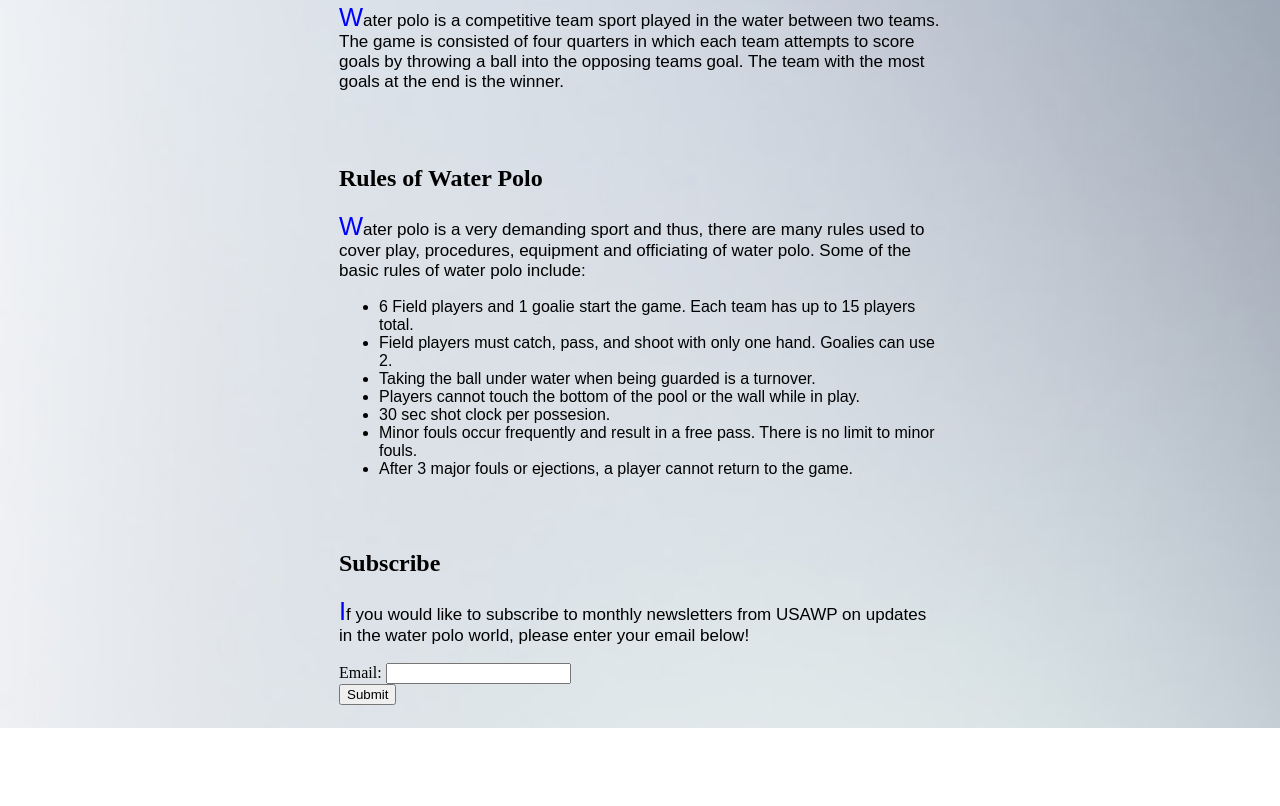
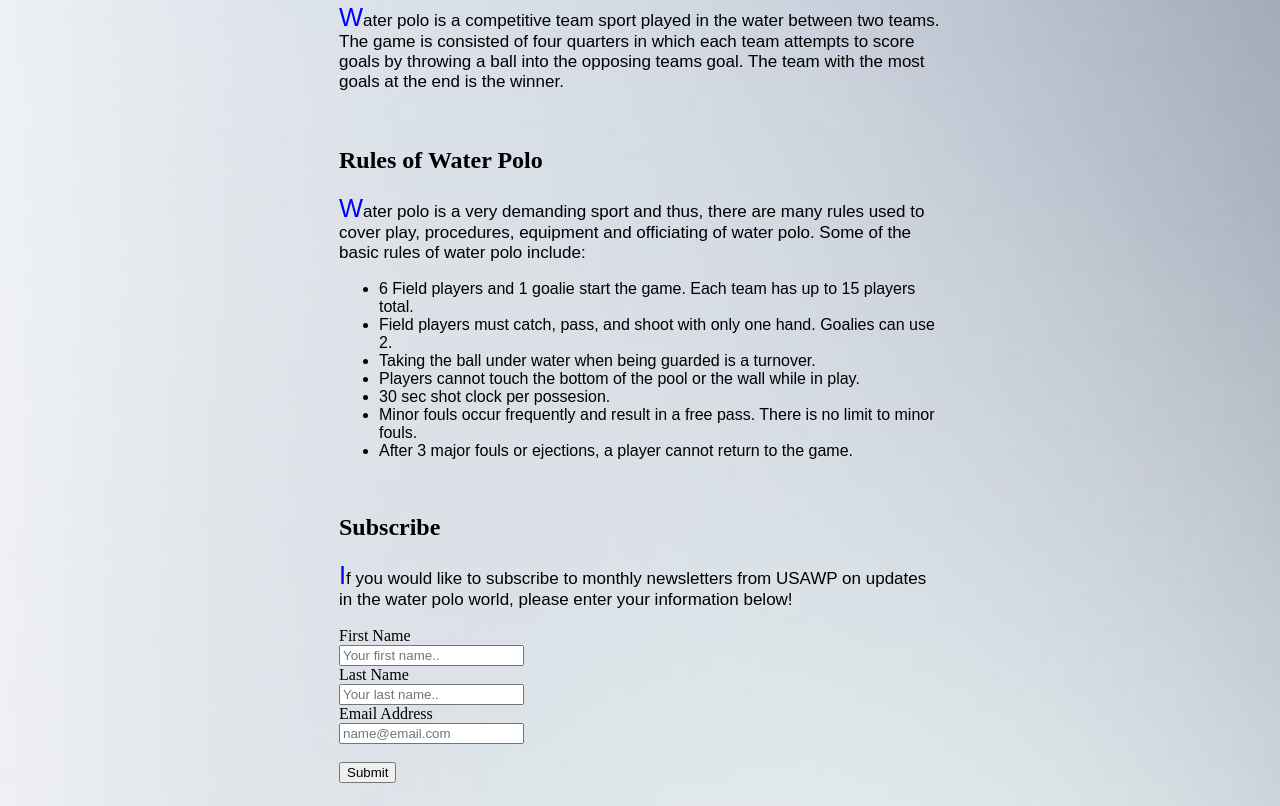
Before and after one commit to codywickman2/CSSE-370, a plain HTML site: page overview.html in a window 1280 px wide. Shown: the part 682-1488 px from the top of the page. Before the commit the page ends 1410 px from the top, so only its background shows below. Drawn offline with Linux system fonts and the light colour scheme.

Commit message:
Update overview.html

```diff
--- a/overview.html
+++ b/overview.html
@@ -27,14 +27,14 @@ and open the template in the editor.
 
             <div class="col-6 col-s-9">
                 <h1>Overview</h1>
-                <img src="usawp.jpg">
+                <img src="usawp.jpg" alt="USAWP">
                 <h2>Introduction to Water Polo</h2>
                 <p>
                     Water polo is a competitive team sport played in the water between two teams. The game is consisted of four quarters in which each team attempts to score goals by throwing a ball into the opposing teams goal.
                     The team with the most goals at the end is the winner.
                 </p>
 
-                <br></br>
+                <br>
 
                 <h2><strong>Rules of Water Polo</strong></h2>
                 <p>
@@ -53,14 +53,20 @@ and open the template in the editor.
                     </ul>
                 </div>
 
-                <br></br>
+                <br>
 
                 <h2><strong>Subscribe</strong></h2>
                 <p>
-                    If you would like to subscribe to monthly newsletters from USAWP on updates in the water polo world, please enter your email below!
+                    If you would like to subscribe to monthly newsletters from USAWP on updates in the water polo world, please enter your information below!
                 </p>
-                <form id="emailForm">
-                    Email: <input type="email" name="emailSubscription"><br>
+                <form id="emailForm" action="/action_page.php">
+                    <label for='fName'>First Name</label><br>
+                    <input type="text" id="firstName" name="firstName" placeholder="Your first name.."><br>
+                    <label for="lName">Last Name</label><br>
+                    <input type="text" id="lastName" name="lastName" placeholder="Your last name.."><br>
+                    <label for="email"> Email Address</label><br>
+                    <input type="email" name="email" id="email" placeholder="name@email.com"><br>
+                    <br>
                     <input type="submit" value="Submit">
                 </form>
             </div>
```
